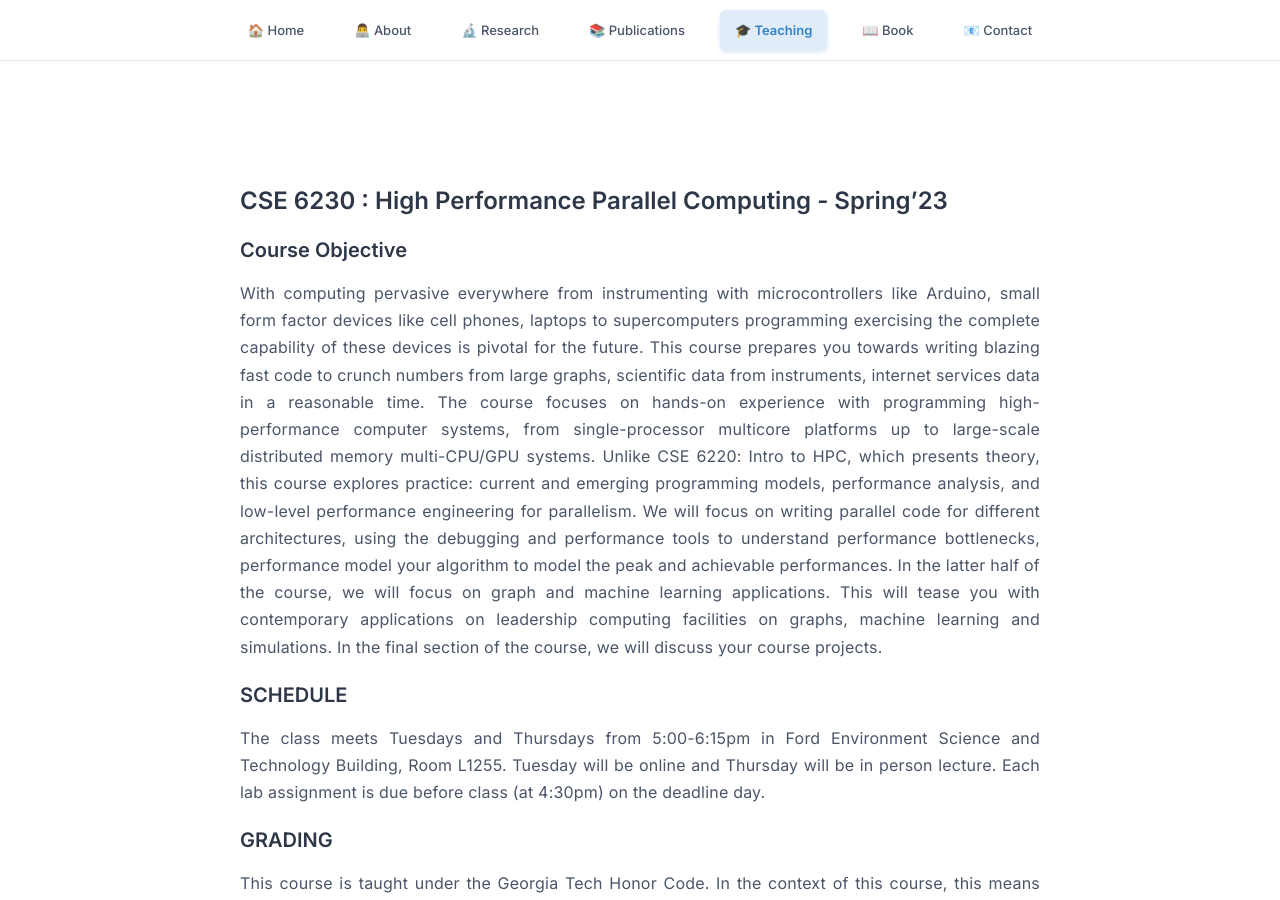
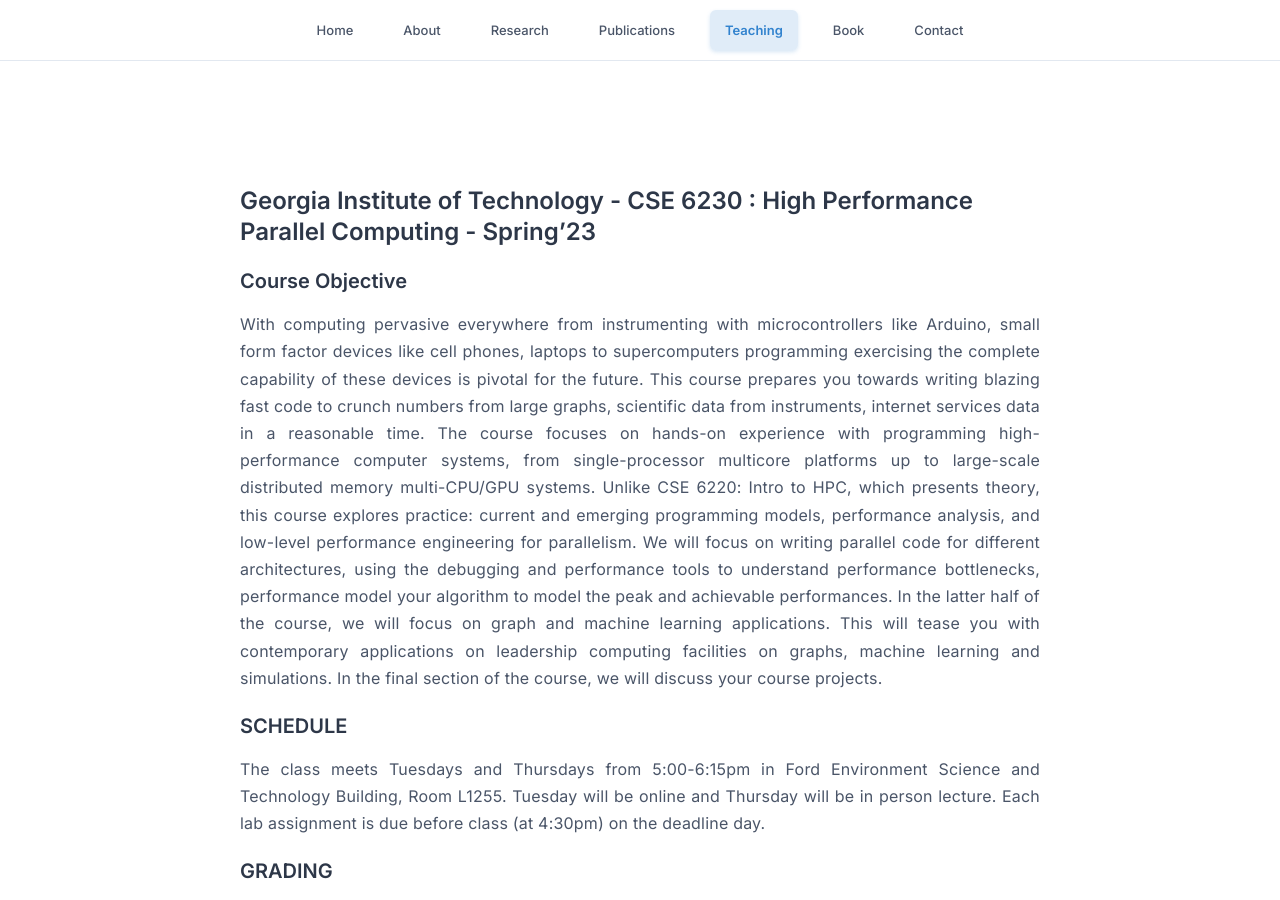
Before and after one commit to ramkikannan/ramkikannan.github.io, a Jekyll site: the page built from teaching.md, in a window 1280 px wide and 900 px high. Built offline with Jekyll 4.4.1, drawn with Linux system fonts in a browser that asks for light colours; a style sheet for code colours, icons or effects is not loaded.

Commit message:
Remove icons from navigation links for cleaner appearance
- Removed emoji icons from all navigation links (Home, About, Research, Publications, Teaching, Book, Contact, Resume)
- Updated _includes/nav.html to display clean text-only navigation
- Maintained all functionality while creating a more professional look
- Icons can be easily re-enabled later if needed

```diff
--- a/Gemfile
+++ b/Gemfile
@@ -4,3 +4,4 @@
 gem 'html-proofer'
 gem 'jekyll-admin'
 gem 'jekyll-sitemap'
+gem 'jekyll-seo-tag'
--- a/_includes/nav.html
+++ b/_includes/nav.html
@@ -1,60 +1,60 @@
 <nav class="{% if page.title == "Home" %}nav-home{% else %}nav{% endif %}">
     <ul class="list">
         <li class="item">
-            <a class="link {% if page.title == "Home" %}active{% endif %}" href="{{ site.url }}/">🏠 Home</a>
+            <a class="link {% if page.title == "Home" %}active{% endif %}" href="{{ site.url }}/">Home</a>
         </li>
 
         {% if site.blog == true %}
             <li class="item">
-                <a class="link {% if page.title == "Blog" %}active{% endif %}" href="{{ site.url }}/blog">📝 Blog</a>
+                <a class="link {% if page.title == "Blog" %}active{% endif %}" href="{{ site.url }}/blog">Blog</a>
             </li>
         {% endif %}
 
         {% if site.about == true %}
             <li class="item">
-                <a class="link {% if page.title == "About" %}active{% endif %}" href="{{ site.url }}/about">👨‍💻 About</a>
+                <a class="link {% if page.title == "About" %}active{% endif %}" href="{{ site.url }}/about">About</a>
             </li>
         {% endif %}
 
         {% if site.research == true %}
             <li class="item">
-                <a class="link {% if page.title == "Research" %}active{% endif %}" href="{{ site.url }}/research">🔬 Research</a>
+                <a class="link {% if page.title == "Research" %}active{% endif %}" href="{{ site.url }}/research">Research</a>
             </li>
         {% endif %}
 
         {% if site.publications == true %}
             <li class="item">
-                <a class="link {% if page.title == "Publications" %}active{% endif %}" href="{{ site.url }}/publications">📚 Publications</a>
+                <a class="link {% if page.title == "Publications" %}active{% endif %}" href="{{ site.url }}/publications">Publications</a>
             </li>
         {% endif %}
 
         {% if site.teaching == true %}
             <li class="item">
-                <a class="link {% if page.title == "Teaching" %}active{% endif %}" href="{{ site.url }}/teaching">🎓 Teaching</a>
+                <a class="link {% if page.title == "Teaching" %}active{% endif %}" href="{{ site.url }}/teaching">Teaching</a>
             </li>
         {% endif %}
 
         {% if site.tutorials == true %}
             <li class="item">
-                <a class="link {% if page.title == "Tutorials" %}active{% endif %}" href="{{ site.url }}/tutorials">🎯 Tutorials</a>
+                <a class="link {% if page.title == "Tutorials" %}active{% endif %}" href="{{ site.url }}/tutorials">Tutorials</a>
             </li>
         {% endif %}
 
         {% if site.book == true %}
             <li class="item">
-                <a class="link {% if page.title == "Book" %}active{% endif %}" href="{{ site.url }}/book">📖 Book</a>
+                <a class="link {% if page.title == "Book" %}active{% endif %}" href="{{ site.url }}/book">Book</a>
             </li>
         {% endif %}
 
         {% if site.contact == true %}
             <li class="item">
-                <a class="link {% if page.title == "Contact" %}active{% endif %}" href="{{ site.url }}/contact">📧 Contact</a>
+                <a class="link {% if page.title == "Contact" %}active{% endif %}" href="{{ site.url }}/contact">Contact</a>
             </li>
         {% endif %}
 
         {% if site.resume == true %}
             <li class="item">
-                <a class="link" href="{% if site.resume-external %}{{ site.resume-url }}{% else %}{{ site.url }}/{{ site.resume-url }}{% endif %}">📄 Résumé</a>
+                <a class="link" href="{% if site.resume-external %}{{ site.resume-url }}{% else %}{{ site.url }}/{{ site.resume-url }}{% endif %}">Résumé</a>
             </li>
         {% endif %}
     </ul>
--- a/teaching.md
+++ b/teaching.md
@@ -4,7 +4,7 @@
 sitemap: true
 ---
 
-## CSE 6230 : High Performance Parallel Computing - Spring'23
+## Georgia Institute of Technology - CSE 6230 : High Performance Parallel Computing - Spring'23
 
 ### Course Objective
 
```
